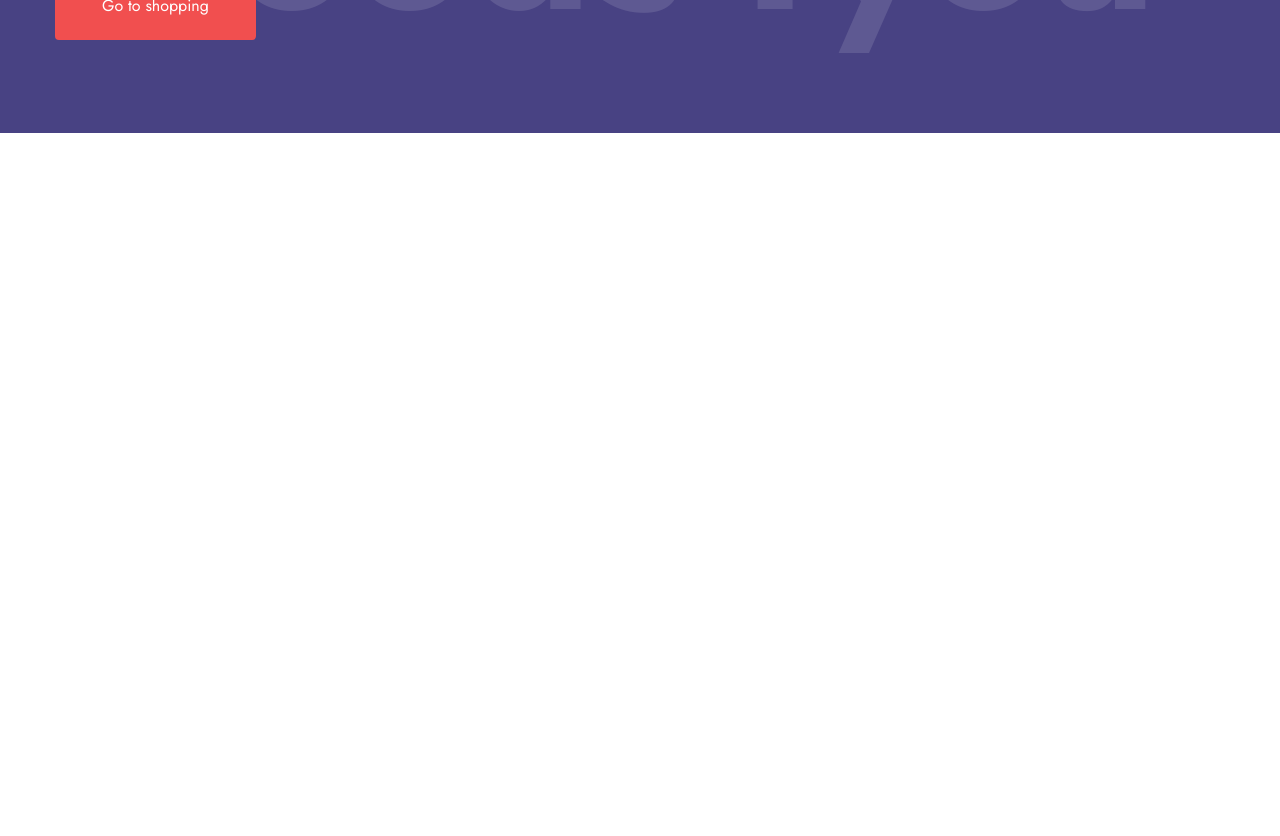
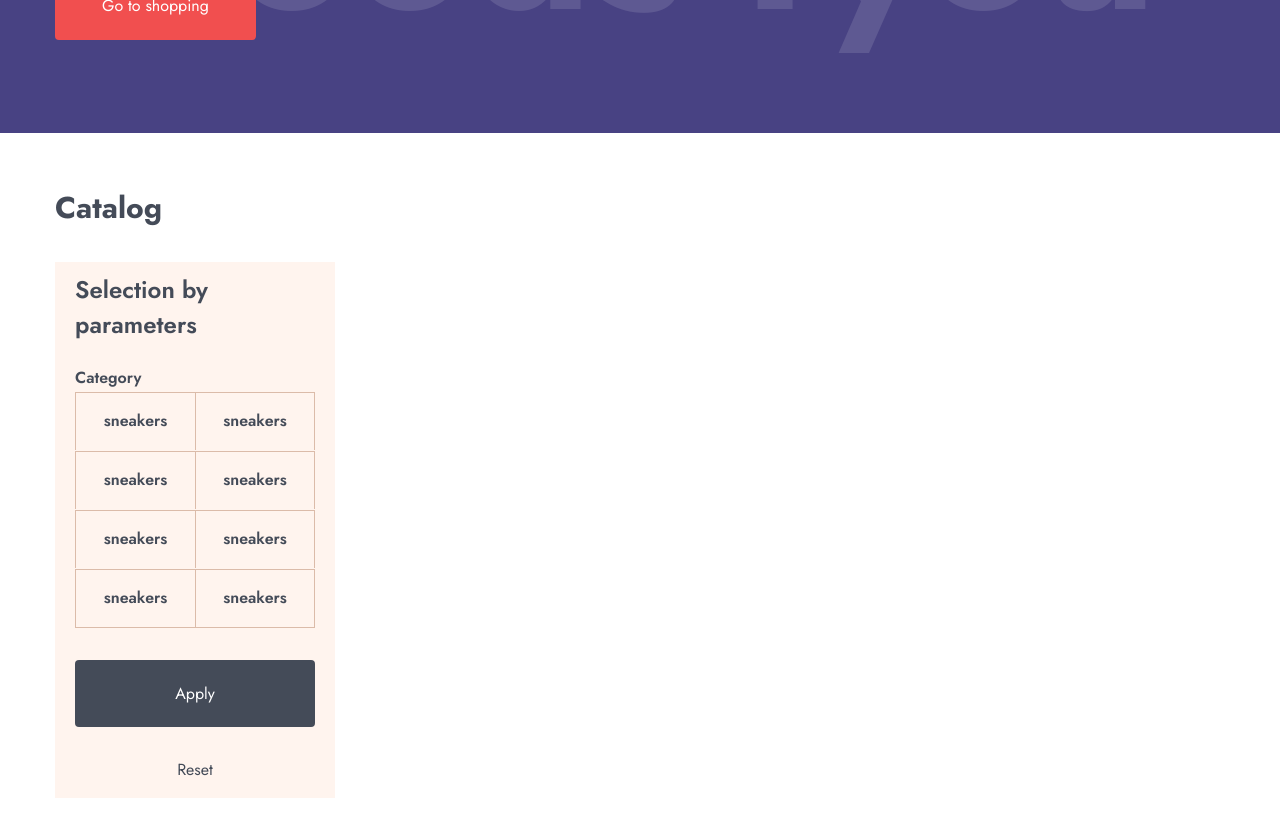
Before and after one commit to Solmyrik/task-2-stepUp, a React (Create React App) app: page / in a window 1280 px wide. Shown: the part 400-1236 px from the top of the page. Before the commit the page ends 800 px from the top, so only its background shows below. Built offline with nearby package versions, Linux system fonts and the light colour scheme.

Commit message:
add SideBar

```diff
--- a/src/App.tsx
+++ b/src/App.tsx
@@ -1,6 +1,7 @@
 import React from 'react';
 import Header from './components/Header/Header';
 import Intro from './components/Intro/Intro';
+import Catalog from './components/Catalog/Catalog';
 
 function App() {
   return (
@@ -8,6 +9,7 @@ function App() {
       <Header />
       <main className="main">
         <Intro />
+        <Catalog />
       </main>
     </div>
   );
--- /dev/null
+++ b/src/components/Catalog/Catalog.module.css
@@ -0,0 +1,16 @@
+.catalog {
+  padding: 53px 0px;
+}
+.catalog__container {
+  max-width: 1170px;
+  margin: 0 auto;
+  padding: 0px 15px;
+  position: relative;
+}
+.catalog__title {
+  color: rgb(68, 75, 88);
+  margin-bottom: 33px;
+}
+.catalog__wrapper {
+  display: flex;
+}
--- /dev/null
+++ b/src/components/Catalog/Catalog.tsx
@@ -0,0 +1,22 @@
+import React from 'react';
+import H2Title from '../Common/H2Title/H2Title';
+
+import styles from './Catalog.module.css';
+import SideBar from '../SideBar/SideBar';
+
+type Props = {};
+
+const Catalog = (props: Props) => {
+  return (
+    <section id="catalog" className={styles.catalog}>
+      <div className={styles.catalog__container}>
+        <H2Title value="Catalog" className={styles.catalog__title} />
+        <div className={styles.catalog__wrapper}>
+          <SideBar />
+        </div>
+      </div>
+    </section>
+  );
+};
+
+export default Catalog;
--- a/src/components/Common/Button/Button.tsx
+++ b/src/components/Common/Button/Button.tsx
@@ -11,27 +11,32 @@ const buttonStyles: Record<ButtonType, React.CSSProperties> = {
     borderRadius: '4px',
   },
   secondary: {
-    backgroundColor: 'green',
-    width: '100px',
+    backgroundColor: '#444B58',
+    height: '67px',
+    color: '#ffffff',
+    fontSize: '16px',
+    fontWeight: '400',
+    borderRadius: '4px',
   },
   'secondary-border': {
     backgroundColor: 'transparent',
     color: 'black',
   },
   tertiary: {
-    backgroundColor: 'lightgray',
-    color: 'black',
+    fontSize: '16px',
+    fontWeight: '400',
+    color: '#444B58',
   },
 };
 
 type ButtonType = 'primary' | 'secondary' | 'secondary-border' | 'tertiary';
-type Props = { type: ButtonType; width: number; text: string; onClick: () => void };
+type Props = { type: ButtonType; width: string; text: string; onClick: () => void };
 
 const Button: React.FC<Props> = (props) => {
   return (
     <button
       className={styles.button}
-      style={{ ...buttonStyles[props.type], width: `${props.width}px` }}
+      style={{ ...buttonStyles[props.type], width: `${props.width}` }}
       onClick={props.onClick}>
       {props.text}
     </button>
--- /dev/null
+++ b/src/components/Common/H2Title/H2Title.module.css
@@ -0,0 +1,7 @@
+@import url('../../../styles/variables.css');
+
+.h2 {
+  font-size: 30px;
+  font-weight: 700;
+  line-height: 43px;
+}
--- /dev/null
+++ b/src/components/Common/H2Title/H2Title.tsx
@@ -0,0 +1,13 @@
+import React from 'react';
+import styles from './H2Title.module.css';
+
+type Props = {
+  value: string;
+  className?: string;
+};
+
+const H2Title: React.FC<Props> = (props) => {
+  return <h2 className={`${styles.h2} ${props.className}`}>{props.value}</h2>;
+};
+
+export default H2Title;
--- /dev/null
+++ b/src/components/Common/H3Title/H3Title.module.css
@@ -0,0 +1,5 @@
+.h3 {
+  font-size: 24px;
+  font-weight: 600;
+  line-height: 35px;
+}
--- /dev/null
+++ b/src/components/Common/H3Title/H3Title.tsx
@@ -0,0 +1,13 @@
+import React from 'react';
+import styles from './H3Title.module.css';
+
+type Props = {
+  value: string;
+  className?: string;
+};
+
+const H3Title: React.FC<Props> = (props) => {
+  return <h3 className={`${styles.h3} ${props.className}`}>{props.value}</h3>;
+};
+
+export default H3Title;
--- a/src/components/Intro/Intro.tsx
+++ b/src/components/Intro/Intro.tsx
@@ -12,15 +12,19 @@ const subTitle: string =
   'We sell smartphones, laptops, clothes, shoes and many other products at low prices';
 
 const Intro: FC = () => {
-  const handleClick = () => {
-    console.log('Button clicked');
+  const scrollToCaratalog = () => {
+    const element = document.getElementById('catalog');
+    if (element) {
+      element.scrollIntoView({ behavior: 'smooth' });
+    }
   };
+
   return (
     <section className={styles.intro}>
       <div className={styles.intro__container}>
         <H1Title className={styles.intro__title} value={title} />
         <Paragraph className={styles.intro__subtitle} value={subTitle} color="#ffffff" />
-        <Button onClick={handleClick} type="primary" width={201} text="Go to shopping" />
+        <Button onClick={scrollToCaratalog} type="primary" width="201px" text="Go to shopping" />
         <TextBackdrop className={styles.intro__text} value="Goods4you" />
       </div>
     </section>
--- /dev/null
+++ b/src/components/SideBar/SideBar.module.css
@@ -0,0 +1,46 @@
+@import url('../../styles/variables.css');
+
+.sidebar {
+  background-color: var(--sec-bg-color);
+  flex: 0 0 280px;
+}
+.sidebar__wrapper {
+  padding: 10px 20px 20px 20px;
+}
+.sidebar__title {
+  margin-bottom: 25px;
+}
+.sidebar__subtitle {
+  margin-bottom: 3px;
+}
+.sidebar__items {
+  display: grid;
+  grid-template-columns: repeat(2, 1fr);
+  grid-template-rows: repeat(4, 1fr);
+  margin-bottom: 32px;
+}
+.sidebar__item {
+  height: 57px;
+  display: flex;
+  align-items: center;
+  justify-content: center;
+  border-top: 1px solid var(--small-text-color);
+  cursor: pointer;
+}
+.sidebar__item:nth-child(1n) {
+  border-left: 1px solid var(--small-text-color);
+}
+.sidebar__item:nth-child(2n) {
+  border-left: 1px solid var(--small-text-color);
+  border-right: 1px solid var(--small-text-color);
+}
+.sidebar__item:nth-last-child(-n + 2) {
+  border-bottom: 1px solid var(--small-text-color);
+}
+
+.sidebar__buttons {
+  display: flex;
+  flex-direction: column;
+  gap: 35px;
+  align-items: center;
+}
--- /dev/null
+++ b/src/components/SideBar/SideBar.tsx
@@ -0,0 +1,49 @@
+import React from 'react';
+import styles from './SideBar.module.css';
+import H3Title from '../Common/H3Title/H3Title';
+import Paragraph from '../Common/Paragraph/Paragraph';
+import Button from '../Common/Button/Button';
+
+type Props = {};
+
+const categoryItems: string[] = [
+  'sneakers',
+  'sneakers',
+  'sneakers',
+  'sneakers',
+  'sneakers',
+  'sneakers',
+  'sneakers',
+  'sneakers',
+];
+
+const SideBar = (props: Props) => {
+  return (
+    <aside className={styles.sidebar}>
+      <div className={styles.sidebar__wrapper}>
+        <H3Title className={styles.sidebar__title} value="Selection by parameters" />
+        <div className={styles.sidebar__body}>
+          <Paragraph className={styles.sidebar__subtitle} value="Category" color="#444B58" />
+          <div className={styles.sidebar__items}>
+            {categoryItems.map((item, index) => (
+              <div key={index} className={styles.sidebar__item}>
+                <Paragraph value={item} color="#444B58" />
+              </div>
+            ))}
+          </div>
+          <div className={styles.sidebar__buttons}>
+            <Button type="secondary" width="100%" text="Apply" onClick={() => console.log()} />
+            <Button
+              type="tertiary"
+              width="fit-content"
+              text="Reset"
+              onClick={() => console.log()}
+            />
+          </div>
+        </div>
+      </div>
+    </aside>
+  );
+};
+
+export default SideBar;
```
